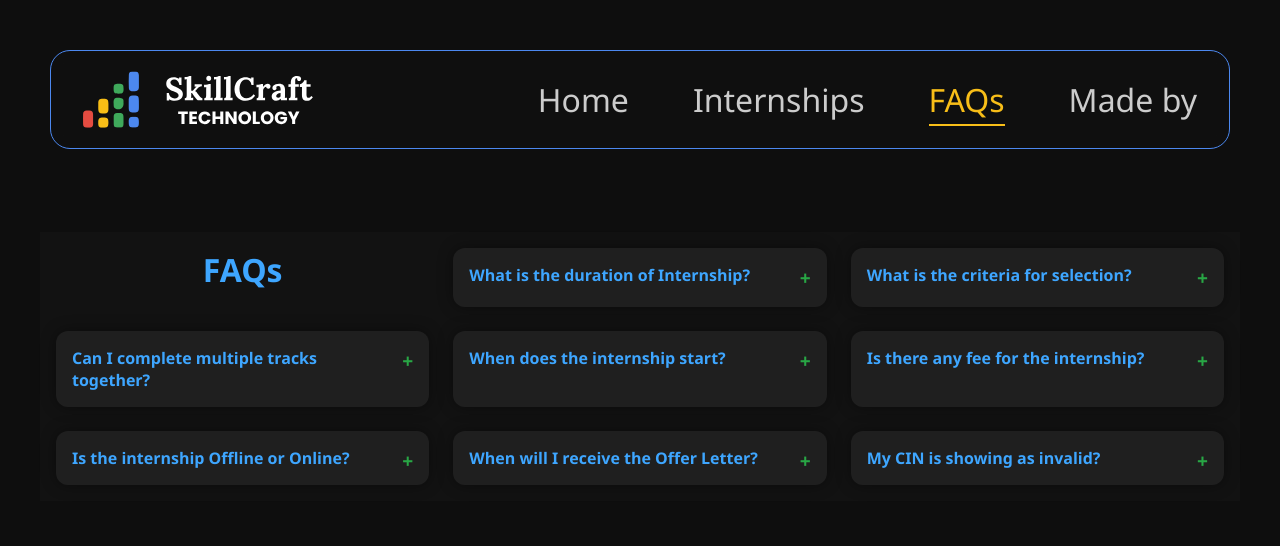
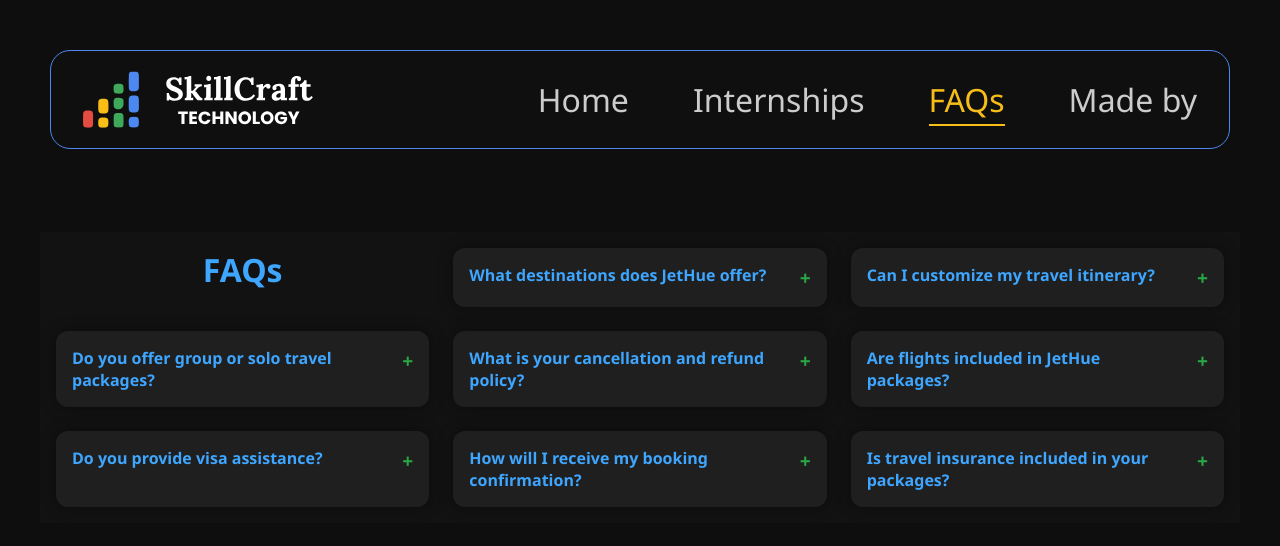
Before and after one commit to rajankumar2511/SCT_WD_1, a React (Vite) app in the folder routing_nested/: page /dashboard in a window 1280 px wide. Shown: the top 546 px of the page. Built offline with nearby package versions, Linux system fonts and the light colour scheme.

Commit message:
Update Dashboard.jsx

```diff
--- a/routing_nested/src/pages/Dashboard.jsx
+++ b/routing_nested/src/pages/Dashboard.jsx
@@ -3,7 +3,6 @@ import { Outlet, Link } from 'react-router-dom'; // ✅ Import Outlet and Link
 import './Dashboard.css';
 
 const Dashboard = () => {
-
 
   return (
 
@@ -12,70 +11,68 @@ const Dashboard = () => {
 
       <div class="faq">
         <input type="checkbox" id="q1" />
-        <label for="q1" class="question">What is the duration of Internship?</label>
+        <label for="q1" class="question">What destinations does JetHue offer?</label>
         <div class="answer">
-          The internship duration is typically one month.
+          JetHue offers curated travel packages to both domestic and international locations including beaches, mountains, heritage cities, and offbeat getaways.
         </div>
       </div>
 
       <div class="faq">
         <input type="checkbox" id="q2" />
-        <label for="q2" class="question">What is the criteria for selection?</label>
+        <label for="q2" class="question">Can I customize my travel itinerary?</label>
         <div class="answer">
-          Determination to learn and grow is all what is needed.
+          Yes, JetHue allows complete customization of itineraries based on your preferences, including stay, travel, and sightseeing options.
         </div>
       </div>
 
       <div class="faq">
         <input type="checkbox" id="q3" />
-        <label for="q3" class="question">Can I complete multiple tracks together?</label>
+        <label for="q3" class="question">Do you offer group or solo travel packages?</label>
         <div class="answer">
-          To ensure a genuine learning experience, we've tailored our internship program to offer just one track per month for each student. This focused approach allows students to delve deep into their chosen track, facilitating thorough exploration and yielding high-quality outcomes.
+          We offer both! Whether you're traveling solo, as a couple, with friends, or with family — we have packages tailored for every type of traveler.
         </div>
       </div>
 
       <div class="faq">
         <input type="checkbox" id="q4" />
-        <label for="q4" class="question">When does the internship start?</label>
+        <label for="q4" class="question">What is your cancellation and refund policy?</label>
         <div class="answer">
-          Each batch starts at the start or mid of the month and ends on start or mid of next month respectively.
+          You can cancel your booking up to 7 days before departure for a full refund. For late cancellations, partial charges may apply depending on hotel and airline policies.
         </div>
       </div>
 
       <div class="faq">
         <input type="checkbox" id="q5" />
-        <label for="q5" class="question">Is there any fee for the internship?</label>
+        <label for="q5" class="question">Are flights included in JetHue packages?</label>
         <div class="answer">
-          The internship itself is entirely free of charge. However, to cover the expenses related to certification documentation, there is a nominal fee of ₹99 that needs to be paid.
+          Some packages include flights, while others are land-only. You can filter options or request flight inclusion during booking.
         </div>
       </div>
 
       <div class="faq">
         <input type="checkbox" id="q6" />
-        <label for="q6" class="question">Is the internship Offline or Online?</label>
+        <label for="q6" class="question">Do you provide visa assistance?</label>
         <div class="answer">
-          All our internships are conducted entirely in a virtual mode, providing participants with online access to materials and tasks.
+          Yes, JetHue offers visa support for applicable destinations including document guidance, appointment bookings, and follow-ups.
         </div>
       </div>
 
       <div class="faq">
         <input type="checkbox" id="q7" />
-        <label for="q7" class="question">When will I receive the Offer Letter?</label>
+        <label for="q7" class="question">How will I receive my booking confirmation?</label>
         <div class="answer">
-          We process offer letters in batches, typically at the middle and end of each month. During this time, we kindly request your patience as we work to finalize the documents. <br />
-          If you've already received the task submission email, we recommend checking your spam folder for the offer letter. In case you're unable to locate it, please reach out to us via email for assistance. We're here to ensure a smooth communication process and address any concerns you may have.
+          Once your booking is confirmed, you will receive a detailed itinerary and invoice via email and WhatsApp within 24 hours.
         </div>
       </div>
 
       <div class="faq">
         <input type="checkbox" id="q8" />
-        <label for="q8" class="question">My CIN is showing as invalid?</label>
+        <label for="q8" class="question">Is travel insurance included in your packages?</label>
         <div class="answer">
-          The activation of the CIN will occur upon the issuance of your Certificate of Completion. Once you have received your certificate, the CIN will be activated accordingly.
+          Travel insurance is optional and can be added at checkout. We strongly recommend it for international trips to cover emergencies or cancellations.
         </div>
       </div>
     </div>
-
 
   );
 };
```
